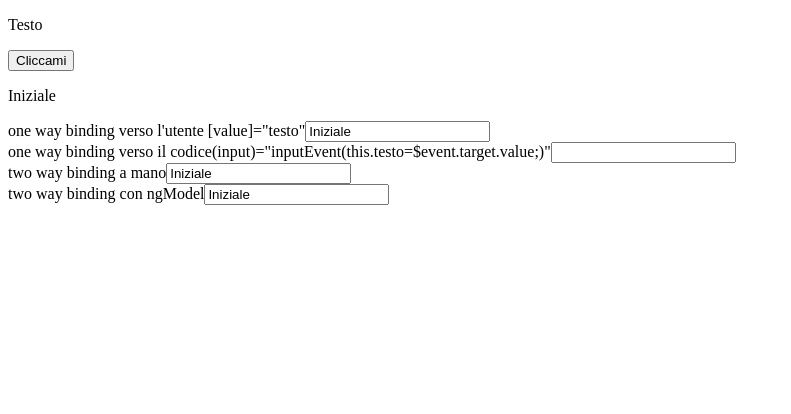
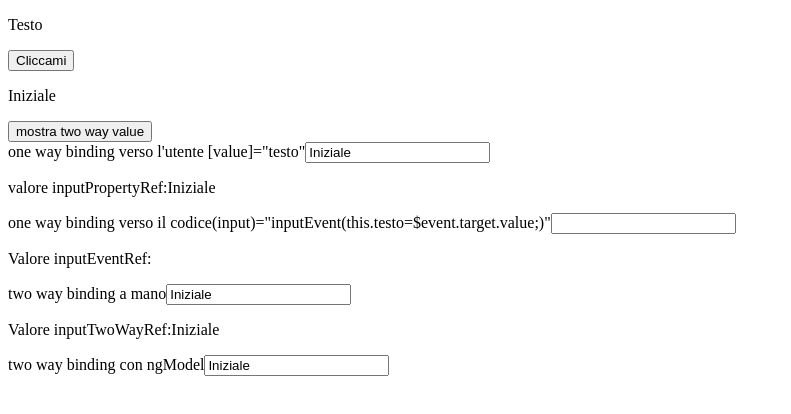
Before and after one commit to EmilioVerri/DemoBergamo2, an Angular app: page / in a window 1280 px wide. Shown: the top 414 px of the page, without its empty margins (0-791 px from the left). Built offline with nearby package versions, Linux system fonts and the light colour scheme.

Commit message:
utilizzo template reference variables

```diff
--- a/src/app/secondo/secondo.component.html
+++ b/src/app/secondo/secondo.component.html
@@ -15,25 +15,29 @@ l'ho spostato da secondo.component.ts
 
 
 <p>{{testo}}</p>
+<button (click)="clickNew(inputTwoWayRef.value)">mostra two way value</button>
 <!--i due esempi qua sotto sono equivalenti
     <input (input)="inputEvent($event)"[value]="testo">
 <input [(ngModel)]="testo">
 -->
 <div>
     <label>one way binding verso l'utente [value]="testo"</label>
-    <input [value]="testo">
+    <input [value]="testo" #inputPropertyRef>
+    <p>valore inputPropertyRef:{{inputPropertyRef.value}}</p>
 </div>
 
 <div>
     <label>one way binding verso il codice(input)="inputEvent(this.testo=$event.target.value;)"</label>
-    <input (input)="inputEvent($event)" >
+    <input (input)="inputEvent($event)" #inputEventRef >
+    <p>Valore inputEventRef:{{inputEventRef.value}}</p>
 </div>
 
 
 <div>
     <label>two way binding a mano</label>
    <!-- <input (input)="inputEvent($event)"[value]="testo">-->
-   <input (input)="testo=$event.target.value"[value]="testo">
+   <input (input)="testo=inputTwoWayRef.value" [value]="testo" #inputTwoWayRef>
+   <p>Valore inputTwoWayRef:{{inputTwoWayRef.value}}</p>
 </div>
 
 
--- a/src/app/secondo/secondo.component.ts
+++ b/src/app/secondo/secondo.component.ts
@@ -58,4 +58,8 @@ export class SecondoComponent implements OnInit {
     this.testo = ev.target.value;
   }
 
+  clickNew(value:string){
+    console.log(value);
+  }
+
 }
```
